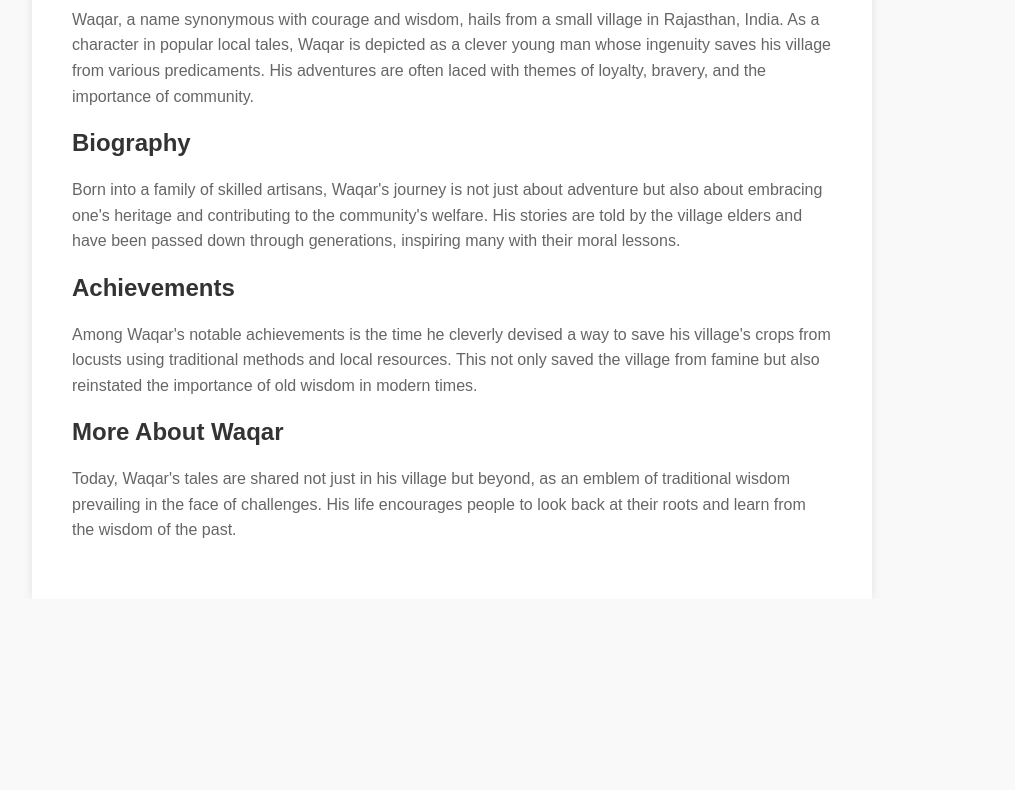
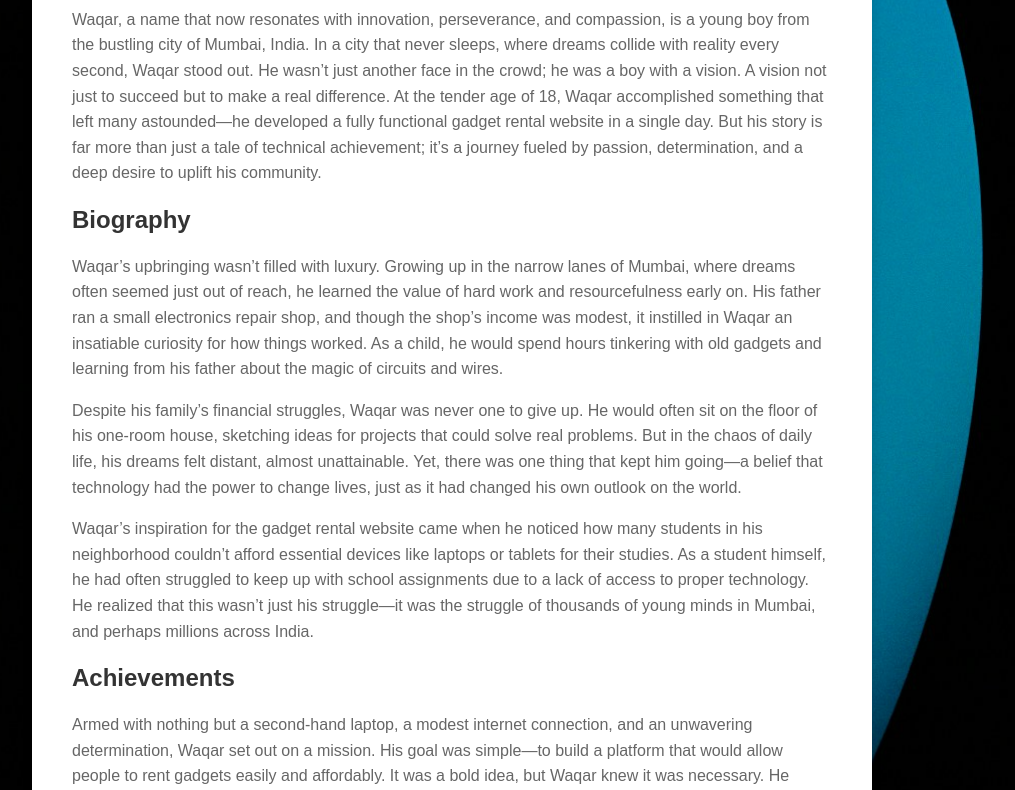
Before and after one commit to waqar074/gadget, a plain HTML site: page about.html in a window 1280 px wide. Shown: the part 453-1243 px from the top of the page, without its empty margins (188-1203 px from the left). Before the commit the page ends 1052 px from the top, so only its background shows below. Drawn offline with Linux system fonts and the light colour scheme.

Commit message:
Update about.html

```diff
--- a/about.html
+++ b/about.html
@@ -5,7 +5,14 @@
 <meta name="viewport" content="width=device-width, initial-scale=1.0">
 <title>About Waqar - The Gadget Shop</title>
 <style>
-    body { font-family: 'Arial', sans-serif; margin: 0; padding: 0; background-color: #f9f9f9; }
+    body {
+            font-family: Arial, sans-serif;
+            background: url('photo/bgh.jpg') no-repeat center center/cover;
+            margin: 0;
+            padding: 0;
+            background-color: #f4f4f4;
+            color: #333;
+        }
     .container { max-width: 800px; margin: auto; padding: 20px; background-color: #fff; box-shadow: 0 0 10px rgba(0, 0, 0, 0.1); }
     h1, h2 { color: #333; }
     p { color: #666; line-height: 1.6; }
@@ -59,16 +66,27 @@
     </section>
     <div class="container">
     <div class="hero-image"></div>
-    <div class="content">
-        <h1>About Waqar</h1>
-        <p>Waqar, a name synonymous with courage and wisdom, hails from a small village in Rajasthan, India. As a character in popular local tales, Waqar is depicted as a clever young man whose ingenuity saves his village from various predicaments. His adventures are often laced with themes of loyalty, bravery, and the importance of community.</p>
-        <h2>Biography</h2>
-        <p>Born into a family of skilled artisans, Waqar's journey is not just about adventure but also about embracing one's heritage and contributing to the community's welfare. His stories are told by the village elders and have been passed down through generations, inspiring many with their moral lessons.</p>
-        <h2>Achievements</h2>
-        <p>Among Waqar's notable achievements is the time he cleverly devised a way to save his village's crops from locusts using traditional methods and local resources. This not only saved the village from famine but also reinstated the importance of old wisdom in modern times.</p>
-        <h2>More About Waqar</h2>
-        <p>Today, Waqar's tales are shared not just in his village but beyond, as an emblem of traditional wisdom prevailing in the face of challenges. His life encourages people to look back at their roots and learn from the wisdom of the past.</p>
-    </div>
+    <div class="content"> <h1>About Waqar</h1>
+         <p>Waqar, a name that now resonates with innovation,
+         perseverance, and compassion, is a young boy from the
+         bustling city of Mumbai, India. In a city that never sleeps,
+         where dreams collide with reality every second, Waqar stood out.
+         He wasn’t just another face in the crowd; he was a boy with a vision.
+         A vision not just to succeed but to make a real difference.
+         At the tender age of 18, Waqar accomplished something that left many astounded—he developed a fully functional gadget rental website in a single day. But his story is far more than just a tale of technical achievement; it’s a journey fueled by passion, determination, and a deep desire to uplift his community.</p>
+         <h2>Biography</h2>
+         <p>Waqar’s upbringing wasn’t filled with luxury. Growing up in the narrow lanes of Mumbai, where dreams often seemed just out of reach, he learned the value of hard work and resourcefulness early on. His father ran a small electronics repair shop, and though the shop’s income was modest, it instilled in Waqar an insatiable curiosity for how things worked. As a child, he would spend hours tinkering with old gadgets and learning from his father about the magic of circuits and wires.</p>
+         <p>Despite his family’s financial struggles, Waqar was never one to give up. He would often sit on the floor of his one-room house, sketching ideas for projects that could solve real problems. But in the chaos of daily life, his dreams felt distant, almost unattainable. Yet, there was one thing that kept him going—a belief that technology had the power to change lives, just as it had changed his own outlook on the world.</p>
+         <p>Waqar’s inspiration for the gadget rental website came when he noticed how many students in his neighborhood couldn’t afford essential devices like laptops or tablets for their studies. As a student himself, he had often struggled to keep up with school assignments due to a lack of access to proper technology. He realized that this wasn’t just his struggle—it was the struggle of thousands of young minds in Mumbai, and perhaps millions across India.</p>
+         <h2>Achievements</h2>
+         <p>Armed with nothing but a second-hand laptop, a modest internet connection, and an unwavering determination, Waqar set out on a mission. His goal was simple—to build a platform that would allow people to rent gadgets easily and affordably. It was a bold idea, but Waqar knew it was necessary. He believed that access to technology should not be a privilege, but a right, especially in today’s digital age where knowledge and opportunity often hinge on having the right tools.</p>
+         <p>In just 24 hours, after countless hours of coding and designing, Waqar launched his website. The platform was a user-friendly space where people could rent gadgets like laptops, cameras, and tablets at a fraction of the cost of buying them. His model was simple: allow individuals, especially students and small business owners, to access essential gadgets without the heavy financial burden. His website wasn’t just about renting technology—it was about creating possibilities, giving people the resources they needed to pursue their dreams, complete their studies, or grow their businesses.</p>
+         <p>Waqar’s achievement didn’t go unnoticed. What started as a small project quickly gained attention in his community. The local newspaper ran a story on him, calling him “The Boy Who Built a Bridge to Opportunity.” People from across Mumbai began using the platform, grateful for an idea that solved a real problem in their lives. What made Waqar’s success even more remarkable was that he didn’t come from a place of wealth or privilege. He was an ordinary boy who, with extraordinary determination, changed the lives of those around him.</p>
+         <h2>More About Waqar</h2>
+         <p>Today, Waqar’s gadget rental website has grown beyond the boundaries of Mumbai. It has become a beacon of hope for countless individuals who once felt left behind in the digital race. His platform continues to evolve, offering more than just gadgets; it now includes educational tools and resources, helping to bridge the gap between access and opportunity.</p>
+         <p>But Waqar’s story is more than just a tale of entrepreneurial success. It’s a story about empathy, resilience, and the power of believing in something greater than oneself. Waqar’s journey reminds us that real success isn’t measured in wealth or fame, but in the lives we touch and the change we create. For Waqar, the satisfaction of seeing a young student complete an assignment on a rented laptop or a budding entrepreneur launch a business with a rented camera is the ultimate reward.</p>
+         <p>Waqar’s life is a testament to the fact that no matter where you come from or how big the obstacles in your way may seem, with passion, innovation, and a heart driven by purpose, you can create ripples of change. His journey encourages us all to look beyond our circumstances, to use our talents to lift those around us, and to never underestimate the power of a single idea to transform lives. Waqar’s story isn’t just his own—it’s a reminder that we all have the power to build something that lasts, something that makes the world just a little bit better.</p>
+
 </div>
 </body>
 </html>
```
